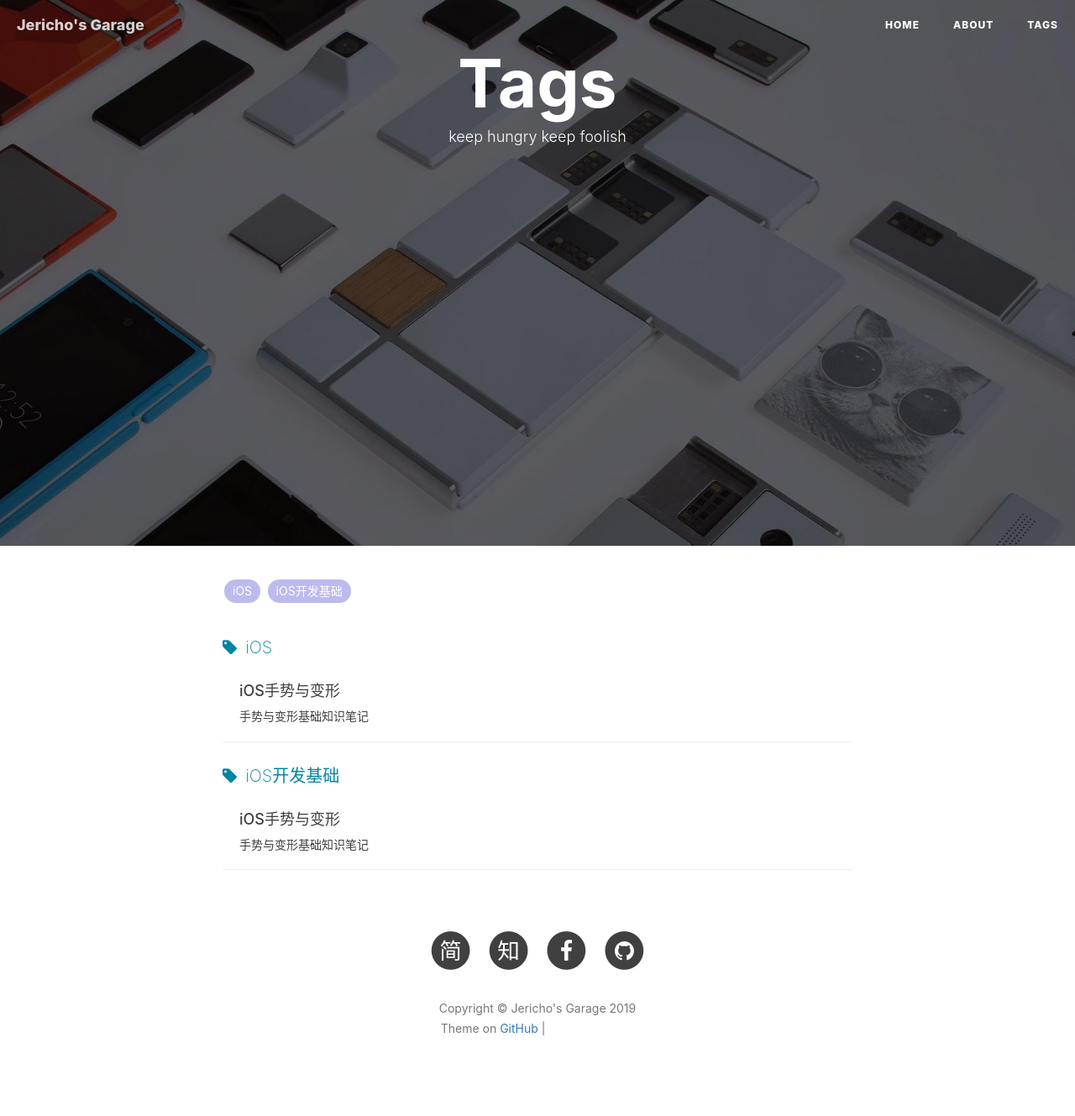
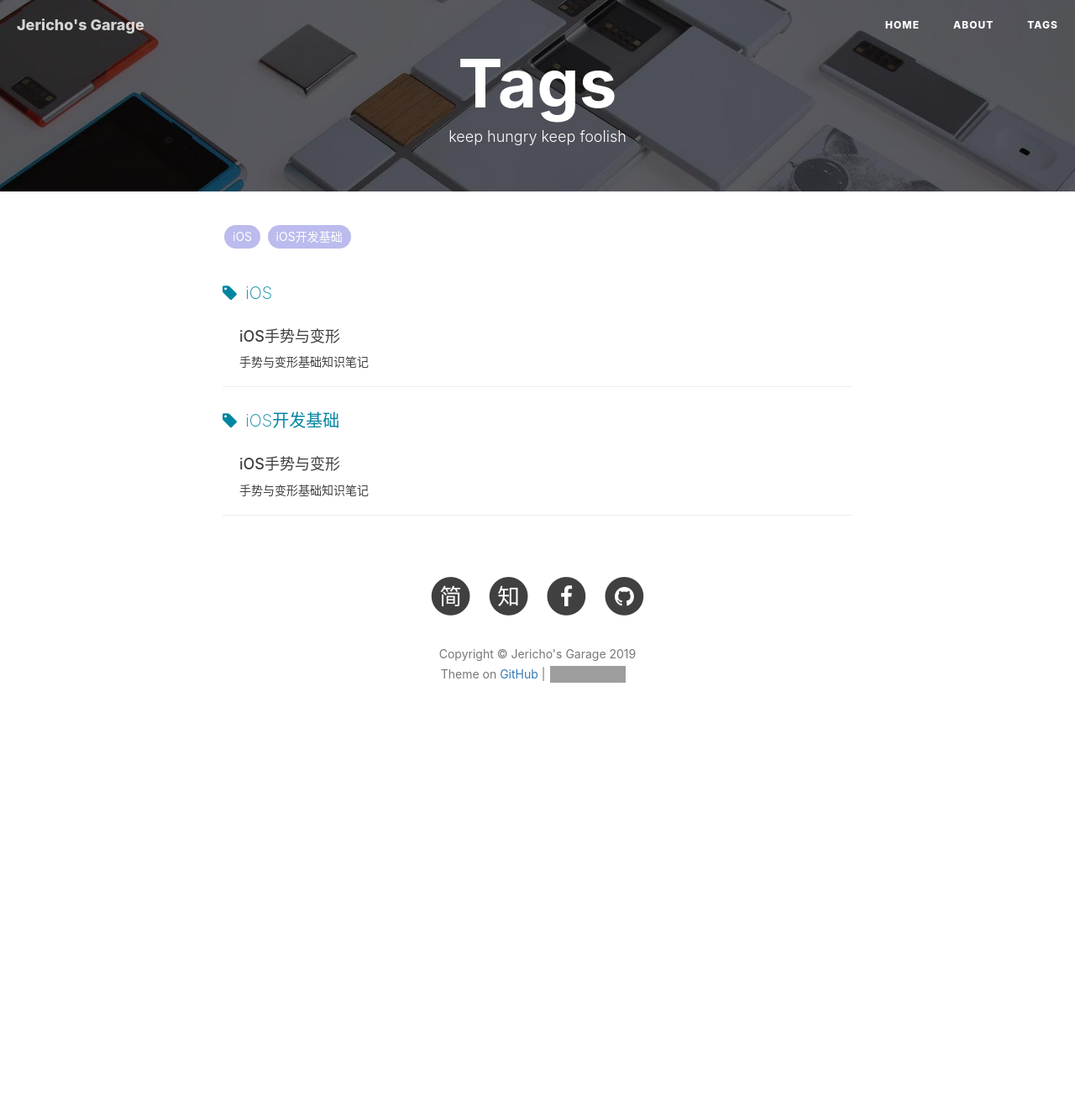
Before and after one commit to JerichoX/jerichox.github.io, a Jekyll site: the page built from tags.html, in a window 1280 px wide. Shown: the whole page at 84% size. Built offline with Jekyll 4.4.1, drawn with Linux system fonts in a browser that asks for light colours; nearby versions of some CDN libraries; comment, search, counter and statistics services are not loaded; after the commit the page ends 907 px from its top, so only the background shows below that; grey boxes are pictures that could not be loaded.

Commit message:
Update hux-blog.css

```diff
--- a/css/hux-blog.css
+++ b/css/hux-blog.css
@@ -504,7 +504,6 @@ pre code {
   background-size: cover;
   -o-background-size: cover;
   margin-bottom: 0px;
-  height: 650px;
   /* 0 on mobile, modify by Hux */
 }
 @media only screen and (min-width: 768px) {
```
